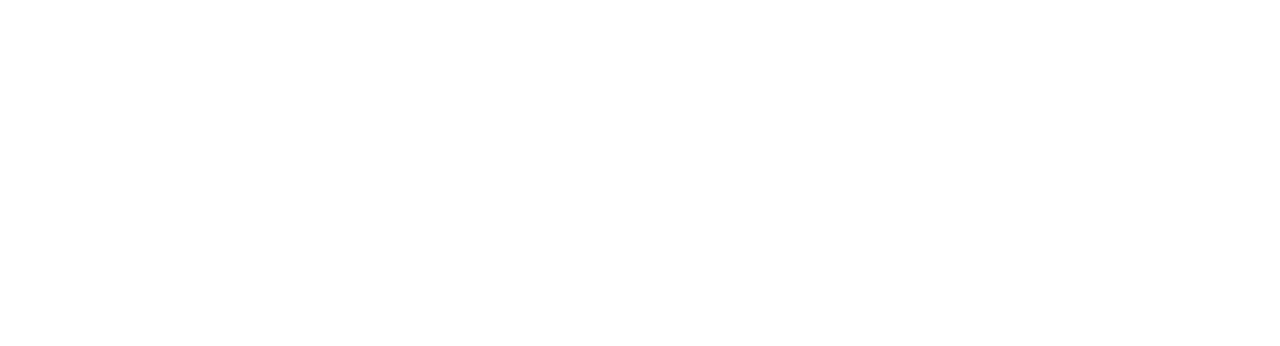
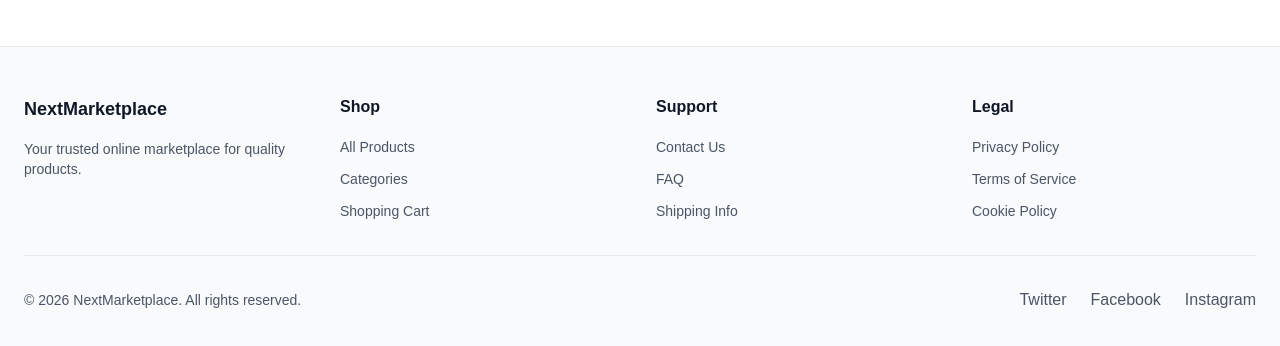
Before and after one commit to Danets/nextmarketplace-store, a Next.js app: page / in a window 1280 px wide. Shown: the part 1639-1985 px from the top of the page. Before the commit the page ends 1685 px from the top, so only its background shows below. Built offline with nearby package versions, Linux system fonts and the light colour scheme.

Commit message:
Adding Footer component

```diff
--- a/src/app/layout.tsx
+++ b/src/app/layout.tsx
@@ -2,6 +2,8 @@
 import { Urbanist } from "next/font/google";
 import "./globals.css";
 import { CartProvider } from "@/components/CartProvider";
+// import { Header } from "@/components/Header";
+import { Footer } from "@/components/Footer";
 
 const font = Urbanist({
   variable: "--font",
@@ -24,7 +26,9 @@
         className={font.variable}
       >
         <CartProvider>
+          {/* <Header /> */}
           {children}
+          <Footer />
         </CartProvider>
       </body>
     </html>
--- /dev/null
+++ b/src/components/Footer.tsx
@@ -0,0 +1,122 @@
+'use client';
+
+import Link from 'next/link';
+
+/**
+ * Footer - Single Responsibility: Display footer with links and information
+ * Reusable: Used across all pages
+ * DRY: Eliminates duplicate footer code
+ */
+export function Footer() {
+    const currentYear = new Date().getFullYear();
+
+    return (
+        <footer className="border-t border-gray-200 dark:border-gray-800 bg-gray-50 dark:bg-gray-900">
+            <div className="mx-auto max-w-7xl px-6 py-12">
+                <div className="grid grid-cols-1 md:grid-cols-4 gap-8 mb-8">
+                    {/* Brand Section */}
+                    <div className="space-y-4">
+                        <h3 className="text-lg font-bold text-gray-900 dark:text-white">
+                            NextMarketplace
+                        </h3>
+                        <p className="text-sm text-gray-600 dark:text-gray-400">
+                            Your trusted online marketplace for quality products.
+                        </p>
+                    </div>
+
+                    {/* Shop Section */}
+                    <div className="space-y-4">
+                        <h4 className="font-semibold text-gray-900 dark:text-white">
+                            Shop
+                        </h4>
+                        <ul className="space-y-2">
+                            <li>
+                                <Link href="/products" className="text-sm text-gray-600 hover:text-gray-900 dark:text-gray-400 dark:hover:text-white transition-colors">
+                                    All Products
+                                </Link>
+                            </li>
+                            <li>
+                                <Link href="/categories" className="text-sm text-gray-600 hover:text-gray-900 dark:text-gray-400 dark:hover:text-white transition-colors">
+                                    Categories
+                                </Link>
+                            </li>
+                            <li>
+                                <Link href="/cart" className="text-sm text-gray-600 hover:text-gray-900 dark:text-gray-400 dark:hover:text-white transition-colors">
+                                    Shopping Cart
+                                </Link>
+                            </li>
+                        </ul>
+                    </div>
+
+                    {/* Support Section */}
+                    <div className="space-y-4">
+                        <h4 className="font-semibold text-gray-900 dark:text-white">
+                            Support
+                        </h4>
+                        <ul className="space-y-2">
+                            <li>
+                                <a href="mailto:support@nextmarketplace.com" className="text-sm text-gray-600 hover:text-gray-900 dark:text-gray-400 dark:hover:text-white transition-colors">
+                                    Contact Us
+                                </a>
+                            </li>
+                            <li>
+                                <a href="#" className="text-sm text-gray-600 hover:text-gray-900 dark:text-gray-400 dark:hover:text-white transition-colors">
+                                    FAQ
+                                </a>
+                            </li>
+                            <li>
+                                <a href="#" className="text-sm text-gray-600 hover:text-gray-900 dark:text-gray-400 dark:hover:text-white transition-colors">
+                                    Shipping Info
+                                </a>
+                            </li>
+                        </ul>
+                    </div>
+
+                    {/* Legal Section */}
+                    <div className="space-y-4">
+                        <h4 className="font-semibold text-gray-900 dark:text-white">
+                            Legal
+                        </h4>
+                        <ul className="space-y-2">
+                            <li>
+                                <a href="#" className="text-sm text-gray-600 hover:text-gray-900 dark:text-gray-400 dark:hover:text-white transition-colors">
+                                    Privacy Policy
+                                </a>
+                            </li>
+                            <li>
+                                <a href="#" className="text-sm text-gray-600 hover:text-gray-900 dark:text-gray-400 dark:hover:text-white transition-colors">
+                                    Terms of Service
+                                </a>
+                            </li>
+                            <li>
+                                <a href="#" className="text-sm text-gray-600 hover:text-gray-900 dark:text-gray-400 dark:hover:text-white transition-colors">
+                                    Cookie Policy
+                                </a>
+                            </li>
+                        </ul>
+                    </div>
+                </div>
+
+                {/* Divider */}
+                <div className="border-t border-gray-200 dark:border-gray-800 pt-8 mt-8">
+                    <div className="flex flex-col md:flex-row justify-between items-center gap-4">
+                        <p className="text-sm text-gray-600 dark:text-gray-400">
+                            © {currentYear} NextMarketplace. All rights reserved.
+                        </p>
+                        <div className="flex gap-6">
+                            <a href="#" className="text-gray-600 hover:text-gray-900 dark:text-gray-400 dark:hover:text-white transition-colors">
+                                Twitter
+                            </a>
+                            <a href="#" className="text-gray-600 hover:text-gray-900 dark:text-gray-400 dark:hover:text-white transition-colors">
+                                Facebook
+                            </a>
+                            <a href="#" className="text-gray-600 hover:text-gray-900 dark:text-gray-400 dark:hover:text-white transition-colors">
+                                Instagram
+                            </a>
+                        </div>
+                    </div>
+                </div>
+            </div>
+        </footer>
+    );
+}
```
